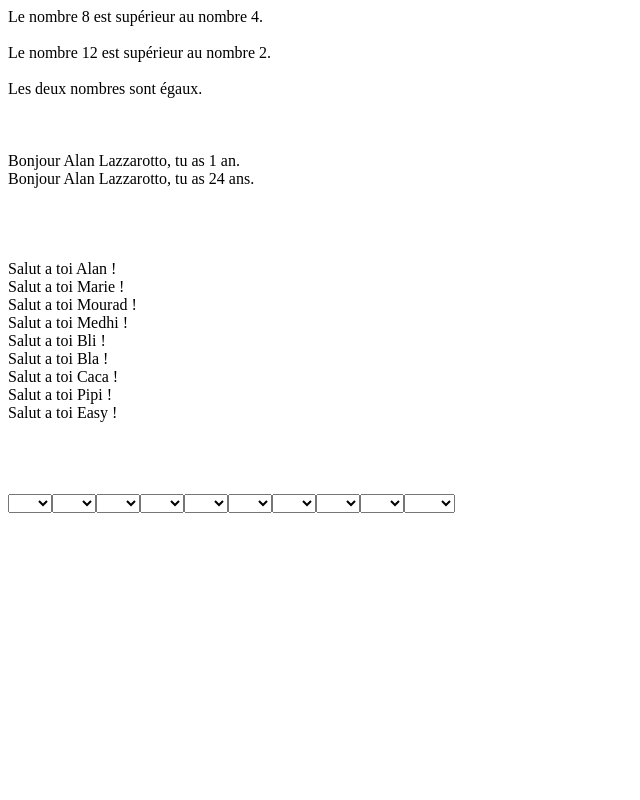
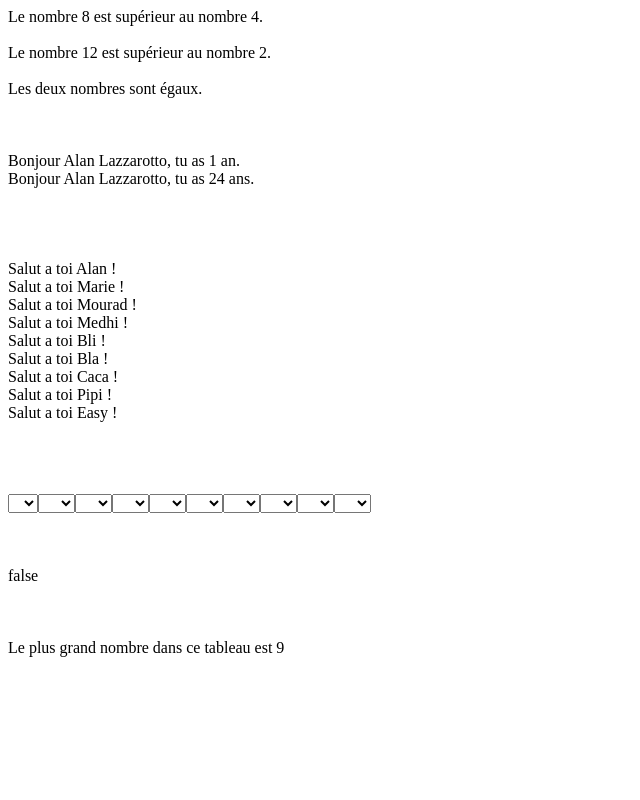
Before and after one commit to Alan38/PHP-bases-exercices-, a PHP site: page /Fonctions.php in a window 1280 px wide. Shown: the whole page, without its empty margins (0-640 px from the left). Run offline with PHP 8.4, Linux system fonts and the light colour scheme.

Commit message:
modif function.php

```diff
--- a/Exercices PHP/Exos Fonctions/Fonctions.php
+++ b/Exercices PHP/Exos Fonctions/Fonctions.php
@@ -113,17 +113,61 @@
         '8x9' => '72',
         '9x9' => '81',
         '10x9' => '90');
-
-    function liste_deroulante($table)
+    function liste_deroulante($table, $name)
     {
         foreach ($table as $multi => $result)
         {
-            echo '<select name="table_multiplication9">
+            echo '<select name="' .$name. '">
                  <option></option>
-                 <option value="' .$multi. '">'.$multi.'</option>
+                 <option value="' .$multi. '">'.$result.'</option>
                  </select>';
         }
     }
 
-    liste_deroulante($table);
+    liste_deroulante($table, 'table_multiplication9');
+
+
+echo '<br>';
+echo '<br>';
+echo '<br>';
+echo '<br>';
+
+
+    $tableau_entiers = array(4, 5, 19, 4, 0, -1, 8);
+    function contains($tableau_entiers, $entier, $strict = false)
+    {
+        if (in_array($entier, $tableau_entiers, true))
+        {
+            echo 'true';
+        }
+
+        else
+        {
+            echo 'false';
+        }
+    }
+
+    contains($tableau_entiers, 'Quatre');
+
+
+
+
+echo '<br>';
+echo '<br>';
+echo '<br>';
+echo '<br>';
+
+
+
+    $tableau_entiers = array(5, 8, 3, 5, 9);
+    /* $tableau_entiers = array(5, 5, 5, 5); */
+    /* $tableau_entiers = array(2); */
+    /* $tableau_entiers = array(-9, -7, -2, -4); */
+    function maximum($tableau_entiers)
+    {
+        $max = max($tableau_entiers);
+        echo 'Le plus grand nombre dans ce tableau est ' .$max;
+    }
+
+    maximum($tableau_entiers);
 ?>
```
